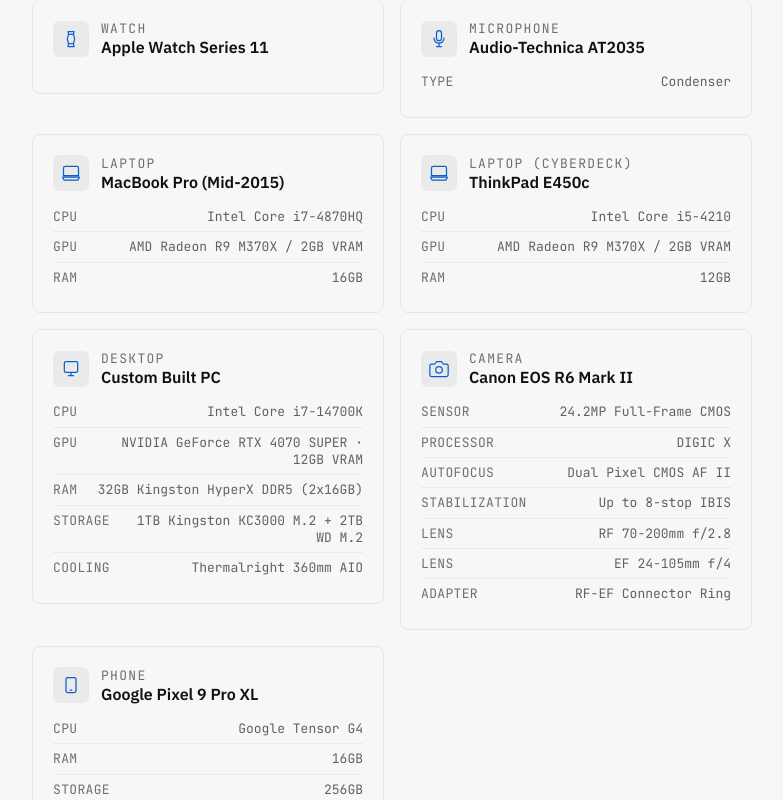
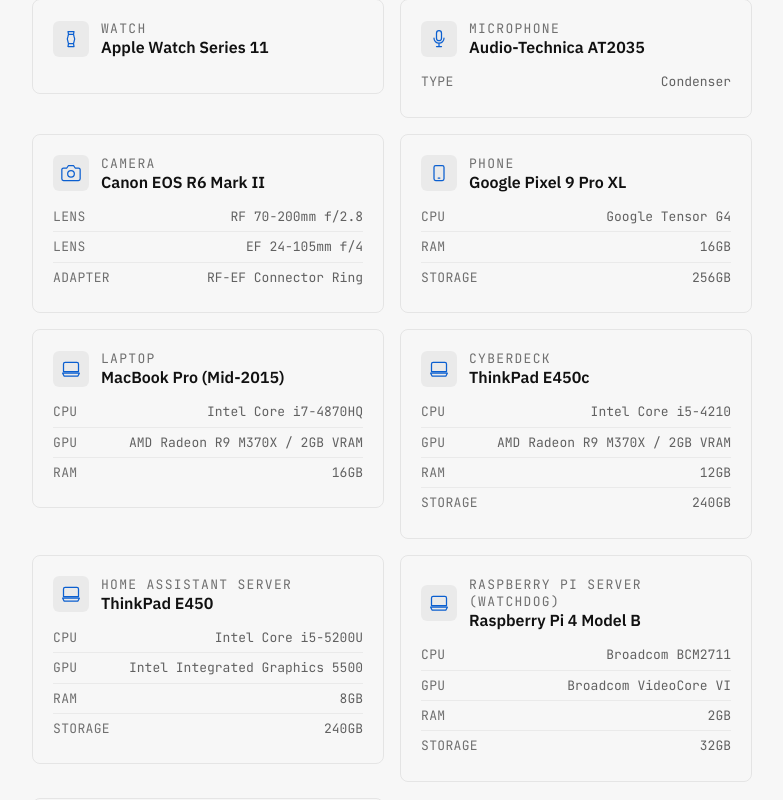
Before and after one commit to leodenglovescode/leodeng.dev, a Vue app: page /stack in a window 1280 px wide. Shown: the part 340-1140 px from the top of the page, without its empty margins (248-1031 px from the left). Built offline with nearby package versions, Linux system fonts and the light colour scheme.

Commit message:
feat: Added more devices to stack page

```diff
--- a/src/pages/Stack.vue
+++ b/src/pages/Stack.vue
@@ -30,10 +30,6 @@
     model: 'Canon EOS R6 Mark II',
     icon: 'camera',
     specs: [
-      { label: 'Sensor', value: '24.2MP Full-Frame CMOS' },
-      { label: 'Processor', value: 'DIGIC X' },
-      { label: 'Autofocus', value: 'Dual Pixel CMOS AF II' },
-      { label: 'Stabilization', value: 'Up to 8-stop IBIS' },
       { label: 'Lens', value: 'RF 70-200mm f/2.8' },
       { label: 'Lens', value: 'EF 24-105mm f/4' },
       { label: 'Adapter', value: 'RF-EF Connector Ring' },
@@ -65,10 +61,6 @@
       { label: 'CPU', value: 'Google Tensor G4' },
       { label: 'RAM', value: '16GB' },
       { label: 'Storage', value: '256GB' },
-      { label: 'Display', value: '6.8" Super Actua LTPO OLED · 120Hz' },
-      { label: 'Resolution', value: '2992 x 1344 · 486 PPI' },
-      { label: 'Rear Camera', value: '50MP main + 48MP UW + 48MP 5x tele' },
-      { label: 'Front Camera', value: '42MP' },
     ],
   },
   {
@@ -82,15 +74,41 @@
     ],
   },
   {
-    category: 'Laptop (Cyberdeck)',
+    category: 'Cyberdeck',
     model: 'ThinkPad E450c',
     icon: 'laptop',
     specs: [
       { label: 'CPU', value: 'Intel Core i5-4210' },
       { label: 'GPU', value: 'AMD Radeon R9 M370X / 2GB VRAM' },
       { label: 'RAM', value: '12GB' },
+      { label: 'Storage', value: '240GB' },
     ],
   },
+  {
+    category: 'Home Assistant Server',
+    model: 'ThinkPad E450',
+    icon: 'laptop',
+    specs: [
+      { label: 'CPU', value: 'Intel Core i5-5200U' },
+      { label: 'GPU', value: 'Intel Integrated Graphics 5500' },
+      { label: 'RAM', value: '8GB' },
+      { label: 'Storage', value: '240GB' },
+
+    ],
+  },
+  {
+    category: 'Raspberry Pi Server (Watchdog)',
+    model: 'Raspberry Pi 4 Model B',
+    icon: 'laptop',
+    specs: [
+      { label: 'CPU', value: 'Broadcom BCM2711' },
+      { label: 'GPU', value: 'Broadcom VideoCore VI' },
+      { label: 'RAM', value: '2GB' },
+      { label: 'Storage', value: '32GB' },
+
+    ],
+  },
+
 ]
 
 // Sorted by spec count so items paired in the 2-col grid are close in
@@ -104,8 +122,9 @@
     rows: [
       { label: 'Desktop PC', value: 'Windows 11' },
       { label: 'Main Server', value: 'Ubuntu 24.04 LTS' },
-      { label: 'Raspberry Pi', value: 'Raspberry Pi OS Lite' },
-      { label: 'Thinkpad E450c', value: 'Debian 13 + KDE' },
+      { label: 'Raspberry Pi Watchdog', value: 'Raspberry Pi OS Lite' },
+      { label: 'Cyberdeck', value: 'Debian 13 + KDE' },
+      { label: 'Home Assistant Server', value: 'Home Assistant OS' },
       { label: 'Mac', value: 'macOS Sequoia (15) via OCLP' },
       { label: 'Phone', value: 'Android 16' },
     ],
```
